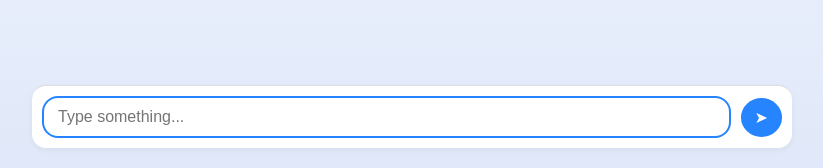
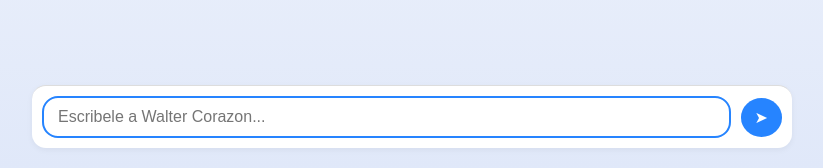
Before and after one commit to ConstDesignWuarps/flaskWuarpsDesigns, a Flask app: page /embed/walter in a window 1280 px wide. Shown: the part 632-800 px from the top of the page, without its empty margins (228-1051 px from the left). Run offline with Flask 3, Linux system fonts and the light colour scheme.

Commit message:
Update embed_walter_chat.html

```diff
--- a/mar_tierra/templates/main/embed_walter_chat.html
+++ b/mar_tierra/templates/main/embed_walter_chat.html
@@ -116,7 +116,7 @@
     <div id="chatbox" class="chat-box"></div>
 
     <div class="input-bar">
-      <input type="text" id="messageInput" placeholder="Type something..." onkeydown="handleKey(event)" />
+      <input type="text" id="messageInput" placeholder="Escribele a Walter Corazon..." onkeydown="handleKey(event)" />
       <button onclick="sendMessage()">➤</button>
     </div>
   </div>
```
